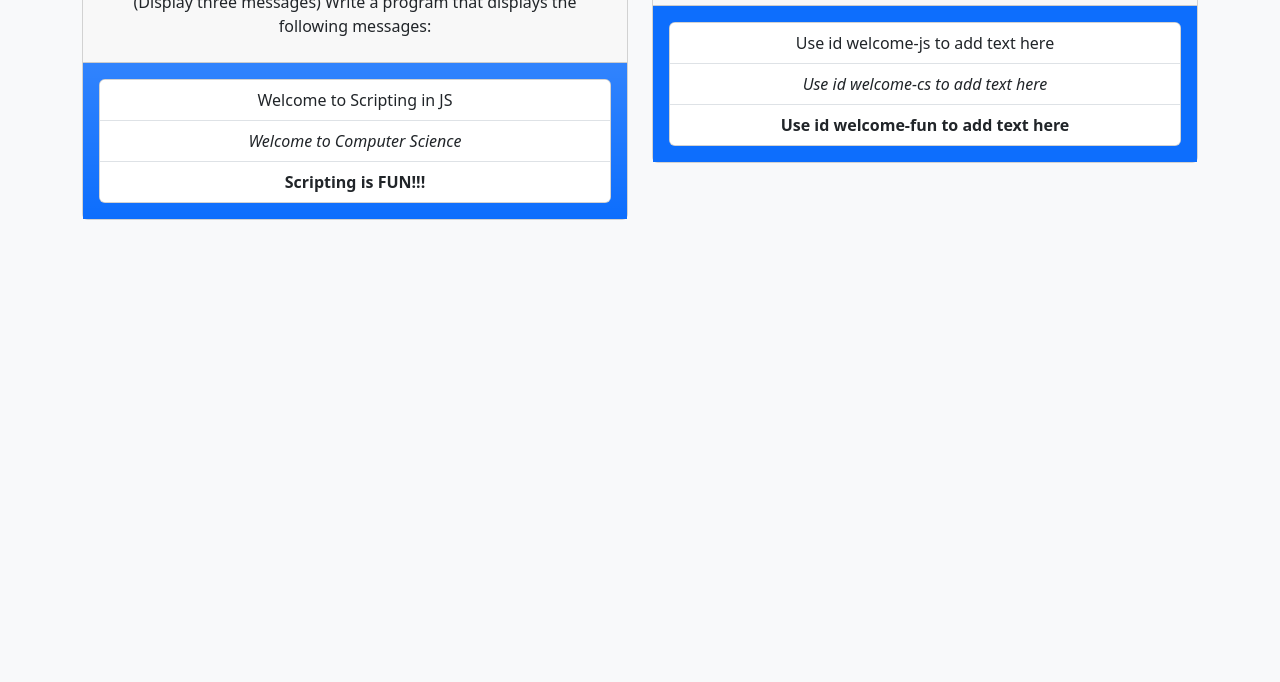
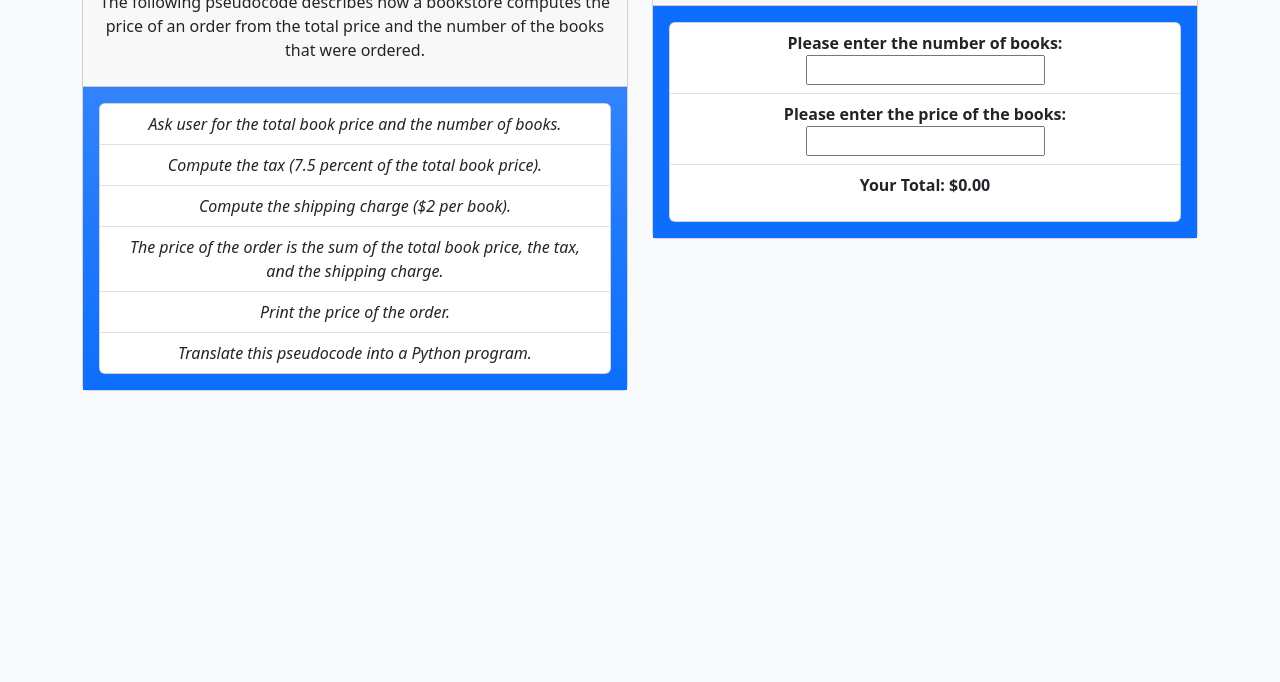
Before and after one commit to francis-fiskey/JS-Module-2-Assignment-1, a plain HTML site: page index.html in a window 1280 px wide. Shown: the part 118-800 px from the top of the page. Drawn offline with nearby package versions, Linux system fonts and the light colour scheme.

Commit message:
Update with initial code snippet

```diff
--- a/index.html
+++ b/index.html
@@ -17,15 +17,25 @@
       <div class="col-lg-6 mt-4">
         <div class="card text-center">
           <div class="card-header">
-            <h3 class="fw-bold">Module 1 Assignment 1 Requirements</h3>
-            <p class="lead fs-6">(Display three messages) Write a program that displays the following messages:</p>
+            <h3 class="fw-bold">Module 1 Assignment 2 Requirements</h3>
+            <p class="lead fs-6">
+              The following pseudocode describes how a bookstore computes the price of an order from the total price and
+              the number of the books that were ordered.
+            </p>
           </div>
           <div class="card-body bg-primary bg-gradient">
             <div class="card">
               <ul class="list-group list-group-flush">
-                <li class="list-group-item">Welcome to Scripting in JS</li>
-                <li class="list-group-item" style="font-style:italic">Welcome to Computer Science</li>
-                <li class="list-group-item" style="font-weight:bold">Scripting is FUN!!!</li>
+                <li class="list-group-item fw-light fst-italic">Ask user for the total book price and the number of
+                  books.</li>
+                <li class="list-group-item fw-light fst-italic">Compute the tax (7.5 percent of the total book price).
+                </li>
+                <li class="list-group-item fw-light fst-italic">Compute the shipping charge ($2 per book).</li>
+                <li class="list-group-item fw-light fst-italic">The price of the order is the sum of the total book
+                  price, the tax, and the
+                  shipping charge.</li>
+                <li class="list-group-item fw-light fst-italic">Print the price of the order.</li>
+                <li class="list-group-item fw-light fst-italic">Translate this pseudocode into a Python program.</li>
               </ul>
             </div>
           </div>
@@ -42,11 +52,17 @@
           <div class="card-body bg-primary">
             <div class="card">
               <ul class="list-group list-group-flush">
-                <li class="list-group-item" id="welcome-js">Use id welcome-js to add text here</li>
-                <li class="list-group-item" id="welcome-cs" style="font-style:italic">Use id welcome-cs to add text here
+                <li class="list-group-item fw-bold">
+                  Please enter the number of books:
+                  <input type="number" id="total-num-of-books" />
                 </li>
-                <li class="list-group-item" id="welcome-fun" style="font-weight:bold">Use id welcome-fun to add text
-                  here</li>
+                <li class="list-group-item fw-bold">
+                  Please enter the price of the books:
+                  <input type="number" id="price-of-books" />
+                </li>
+                <li class="list-group-item fw-bold" id="welcome-fun">
+                  <p>Your Total: <span id='total'> $0.00</span></p>
+                </li>
               </ul>
             </div>
           </div>
```
